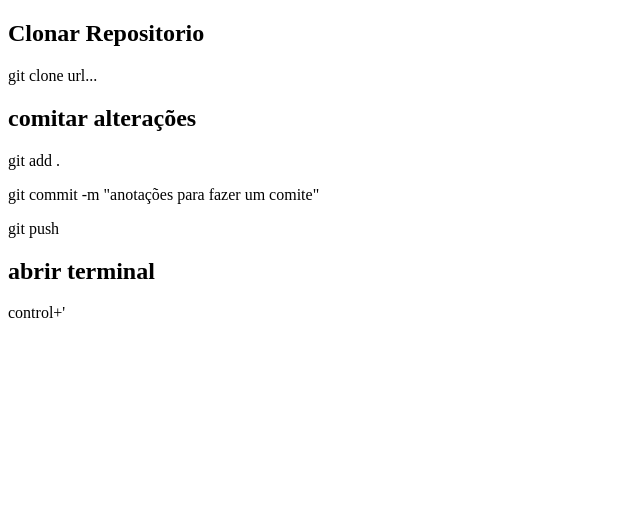
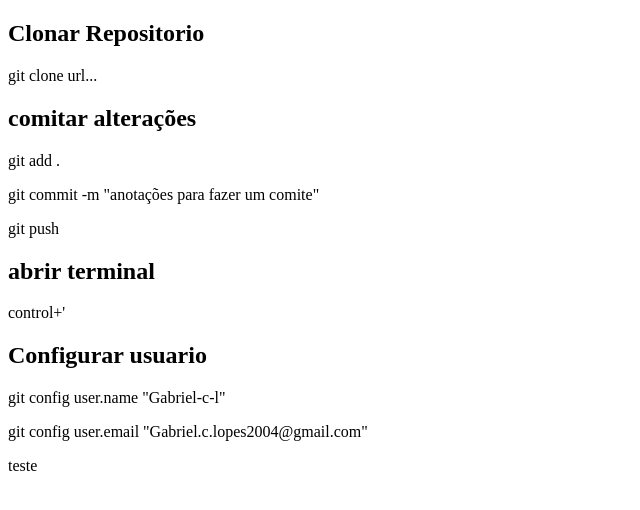
Before and after one commit to Gabriel-c-l/JJVG_Repository, a plain HTML site: page index.html in a window 1280 px wide. Shown: the whole page, without its empty margins (0-640 px from the left). Drawn offline with Linux system fonts and the light colour scheme.

Commit message:
anotações para fazer um comite

```diff
--- a/index.html
+++ b/index.html
@@ -18,6 +18,11 @@
     <h2>abrir terminal</h2>
     <p>control+'</p>
 
+    <h2>Configurar usuario</h2>
+    <p>git config user.name "Gabriel-c-l"</p>
+    <p>git config user.email "Gabriel.c.lopes2004@gmail.com"</p>
+    <p>teste</p>
+
   </main>
 </body>
 </html>
```
